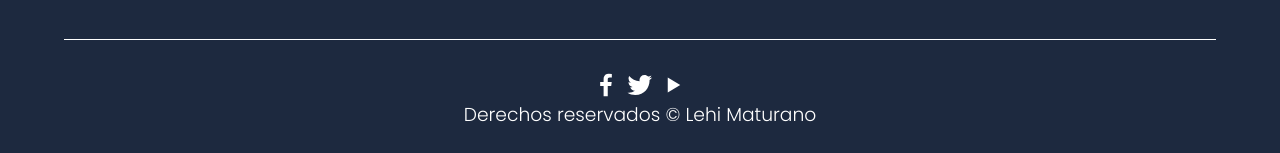
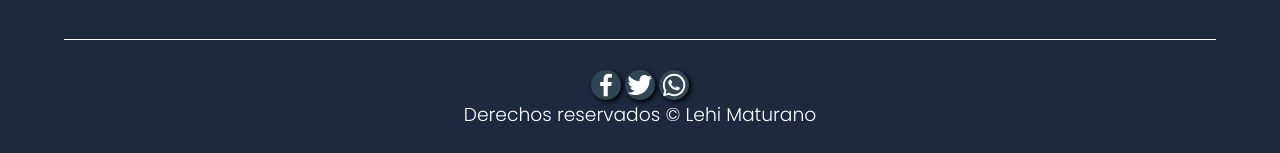
Before and after one commit to lehimaturano/lehimaturano.github.io, a plain HTML site: page index.html in a window 1280 px wide. Shown: the part 4496-4649 px from the top of the page. Drawn offline with Linux system fonts and the light colour scheme.

Commit message:
web completa
ahora si todo bien

```diff
--- a/css/estilos.css
+++ b/css/estilos.css
@@ -473,8 +473,16 @@ overflow: hidden;
     margin-bottom: 10px;
 }
 
+.footer_img:hover{
+    transform: scale(1.2);
+}
+
 .footer_img{
     width: 30px;
+    border-radius: 50%;
+    background: #314652;
+    box-shadow: 2px 2px 5px #000;
+    transition: all .4s ease-in-out;
 }
 
 /* media queries */
--- a/index.html
+++ b/index.html
@@ -277,9 +277,9 @@
         </section>
         <section class="footer_copy container">
             <div class="footer_social">
-                <a href="#" class="footer_icons"><img src="./imagenes/facebook.svg" class="footer_img"></a>
-                <a href="#" class="footer_icons"><img src="./imagenes/twitter.svg" class="footer_img"></a>
-                <a href="#" class="footer_icons"><img src="./imagenes/youtube.svg" class="footer_img"></a>
+                <a href="http://www.facebook.com/sharer.php?u=www.facebook.com/lehi.matute/" target="_blank" class="footer_icons"><img src="./imagenes/facebook.svg" class="footer_img"></a>
+                <a href="https://twitter.com/intent/tweet?text=Hola&via=AaronLehi&hashtags=#Aaronlehi" target="_blank" class="footer_icons"><img src="./imagenes/twitter.svg" class="footer_img"></a>
+                <a href="https://api.whatsapp.com/send?text=estoy interesado" target="_blank" class="footer_icons"><img src="./imagenes/whatsapp.svg" class="footer_img"></a>
             </div>
 
             <h3 class="footer_copyright">Derechos reservados &copy; Lehi Maturano</h3>
```
Also changed, not shown: imagenes/whatsapp.svg (added), imagenes/youtube.svg (deleted).
